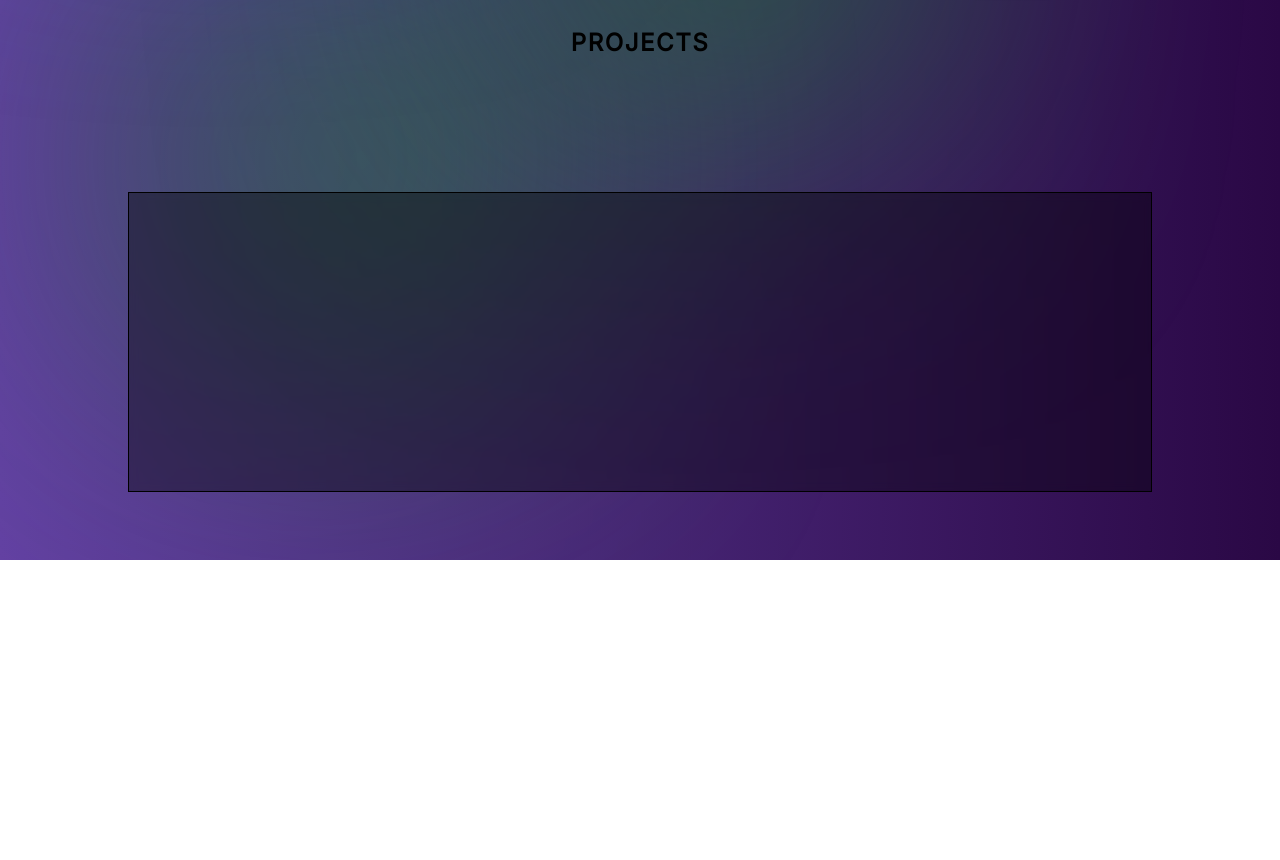
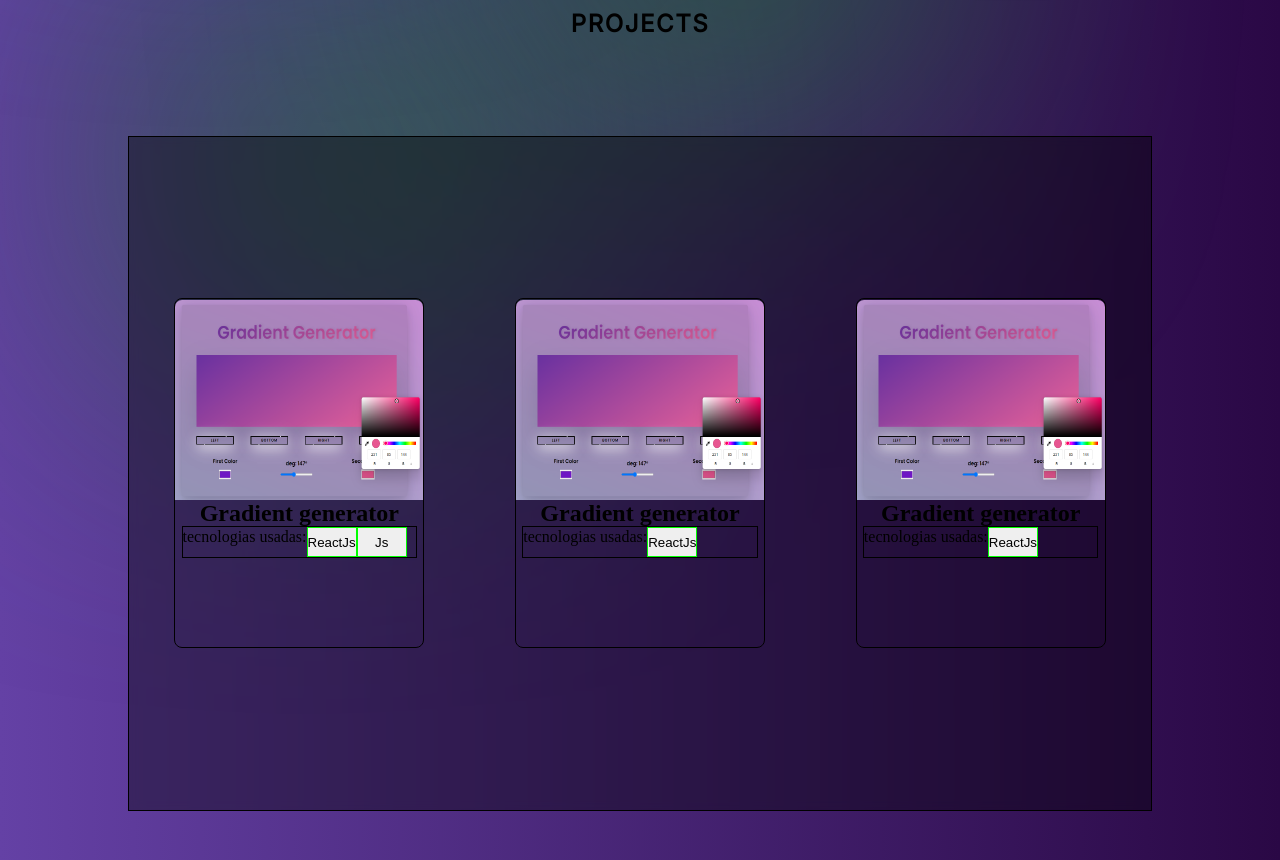
Before and after one commit to Marcelo1080p/portfolio-styled-components, a React (Create React App) app: page / in a window 1280 px wide. Shown: the part 820-1680 px from the top of the page. Before the commit the page ends 1380 px from the top, so only its background shows below. Built offline with nearby package versions, Linux system fonts and the light colour scheme.

Commit message:
criacao dos cardse adicao na info

```diff
--- a/src/App.css
+++ b/src/App.css
@@ -4,8 +4,10 @@
     padding: 0;
     margin: 0;
     box-sizing: border-box;
+    scroll-behavior: smooth;
 }
 
 body {
     min-height: 100vh;
+
 }
--- a/src/App.js
+++ b/src/App.js
@@ -1,4 +1,6 @@
 import "./App.css"
+import { BtnTecs } from "./Components/btnTecs";
+import { Cards } from "./Components/Cards";
 import { Container } from "./Components/Container";
 import { ContainerImg } from "./Components/ContainerImg";
 import { ContainerProjets } from "./Components/ContainerProjets";
@@ -11,10 +13,22 @@ function App() {
 
   const projetos = [
     {
-      nome: '',
-      tecnologias: '',
-      link: '',
-      imgs: '',
+      nome: 'Gradient generator',
+      linkGitHub: 'https://github.com/Marcelo1080p/gerador-de-gradient',
+      tecnologias: ["ReactJs", "Js"],
+      imgs: '././gradient_img.png',
+    },
+    {
+      nome: 'Gradient generator',
+      linkGitHub: 'https://github.com/Marcelo1080p/gerador-de-gradient',
+      tecnologias: ['ReactJs'],
+      imgs: '././gradient_img.png',
+    },
+    {
+      nome: 'Gradient generator',
+      linkGitHub: 'https://github.com/Marcelo1080p/gerador-de-gradient',
+      tecnologias: ['ReactJs'],
+      imgs: '././gradient_img.png',
     }
   ]
 
@@ -24,8 +38,8 @@ function App() {
     <div className="App">
       <Header>
         <ul>
-          <a id="#home">Home</a>
-          <a id="#project">Project</a>
+          <a href="#home">Home</a>
+          <a href="#project">Project</a>
           <a>About</a>
         </ul>
       </Header>
@@ -50,7 +64,18 @@ function App() {
       <SectionProject id="project">
         <h1 className="titulo">Projects</h1>
         <ContainerProjets>
+          {projetos.map((projeto) => (
+            <Cards>
+              <img className="imgProject" src={projeto.imgs}/>
+              <h2>{projeto.nome}</h2>
+              <p className="tecs">
+                tecnologias usadas: {projeto.tecnologias.map((tec) => (
+                  <BtnTecs>{tec}</BtnTecs>
+                ))}
+              </p>
+            </Cards>
 
+          ))}
         </ContainerProjets>
       </SectionProject>
     </div>
--- /dev/null
+++ b/src/Components/Cards.jsx
@@ -0,0 +1,24 @@
+import styled from "styled-components";
+
+export const Cards = styled.div`
+    display: flex;
+    flex-direction: column;
+    align-items: center;
+    border: 1px solid;
+    height: 350px;
+    width: 250px;
+    border-radius: 8px;
+    overflow: hidden;
+
+    .imgProject {
+        width: 100%;
+        height: 200px;
+    }
+
+    .tecs {
+        border: 1px solid;
+        display: flex;
+
+        width: 95%;
+    }
+`
--- a/src/Components/ContainerProjets.jsx
+++ b/src/Components/ContainerProjets.jsx
@@ -3,8 +3,13 @@ import styled from "styled-components";
 export const ContainerProjets = styled.div`
     background-color: #00000061;
     width: 80%;
-    height: 50%;
+    height: 75%;
     border: 1px solid;
     backdrop-filter: blur(5px);
     z-index: 1;
+    overflow: hidden;
+    display: flex;
+    justify-content: space-around;
+    align-items: center;
+    flex-wrap: wrap;
 `
--- a/src/Components/Header.jsx
+++ b/src/Components/Header.jsx
@@ -16,6 +16,7 @@ export const Header = styled.section`
         align-items: center;
 
         a {
+            z-index: 1;
             font-family: "Inter", sans-serif;
             font-size: 1.3rem;
             color: #000;
--- a/src/Components/Infos.jsx
+++ b/src/Components/Infos.jsx
@@ -25,7 +25,7 @@ export const Dados = styled.section`
 
     p {
         color: #ffffff9d;
-        animation: ${opacity} 4s ;
+        animation: ${opacity} 2s ;
         transition-delay: 1s;
 
     }
--- a/src/Components/SectionProject.jsx
+++ b/src/Components/SectionProject.jsx
@@ -6,7 +6,7 @@ export const SectionProject = styled.section`
     justify-content: space-around;
     align-items: center;
     width: 100%;
-    height: 600px;
+    height: 900px;
     background: -webkit-linear-gradient(to right, #6441a5, #2a0845);
     background: linear-gradient(to right, #6441a5, #2a0845);
 
--- a/src/Components/animations/index.jsx
+++ b/src/Components/animations/index.jsx
@@ -11,19 +11,21 @@ export const animeImg = keyframes`
 `
 export const translatPos1 = keyframes`
     from {
+        filter: blur(5px);
         transform: translateX(-300px);
     }
     to {
+        filter: blur(0px);
         transform: translateX(0);
     }
 `
 
 export const opacity = keyframes`
     from {
-        opacity: 0;
+        filter: blur(5px);
     }
     to {
-        opacity: 1;
+        filter: blur(0);
     }
 `
 
--- /dev/null
+++ b/src/Components/btnTecs.jsx
@@ -0,0 +1,7 @@
+import styled from "styled-components";
+
+export const BtnTecs = styled.button`
+    border: 1px solid #0f0;
+    min-width: 50px;
+    height: 30px;
+`
```
Also changed, not shown: public/gradient_img.png (added).
